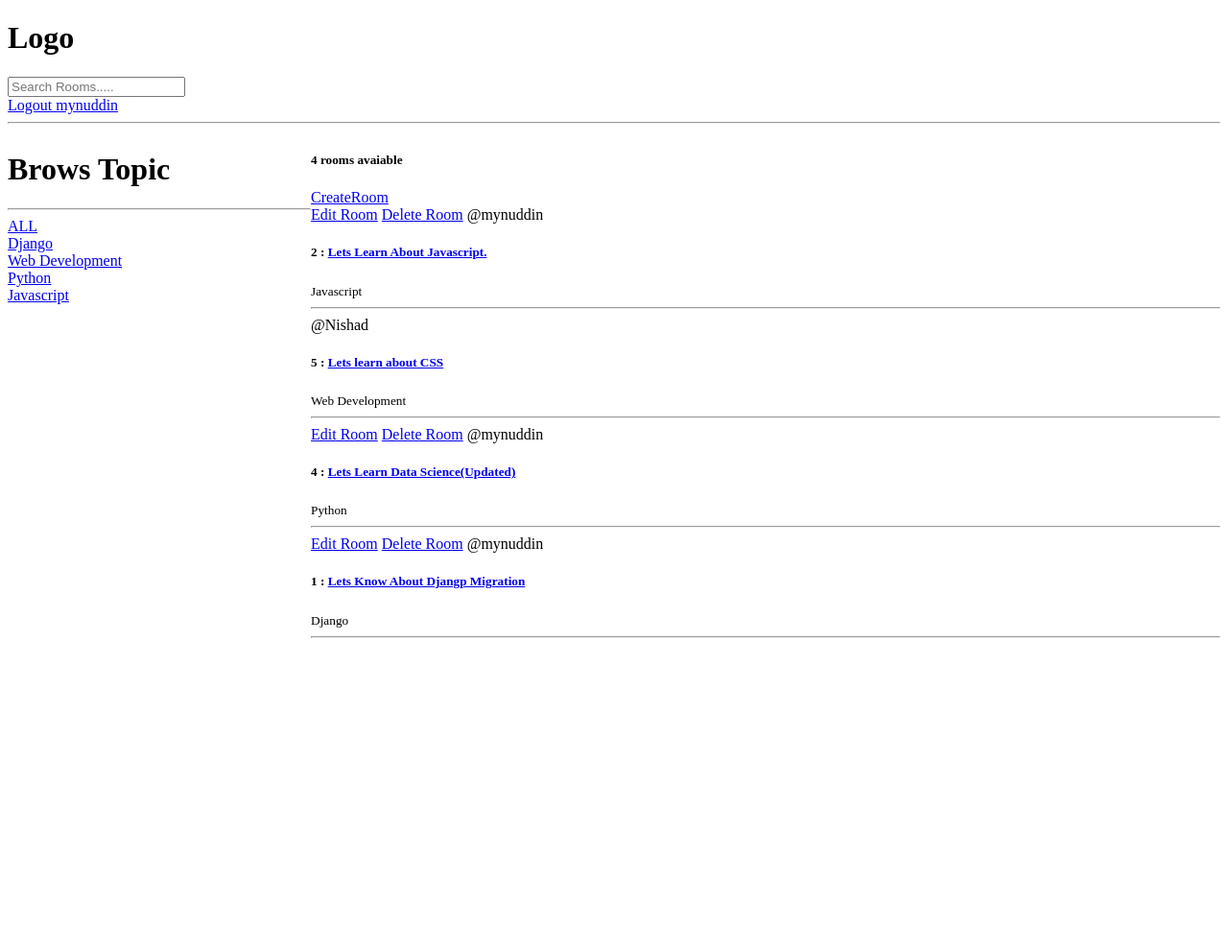
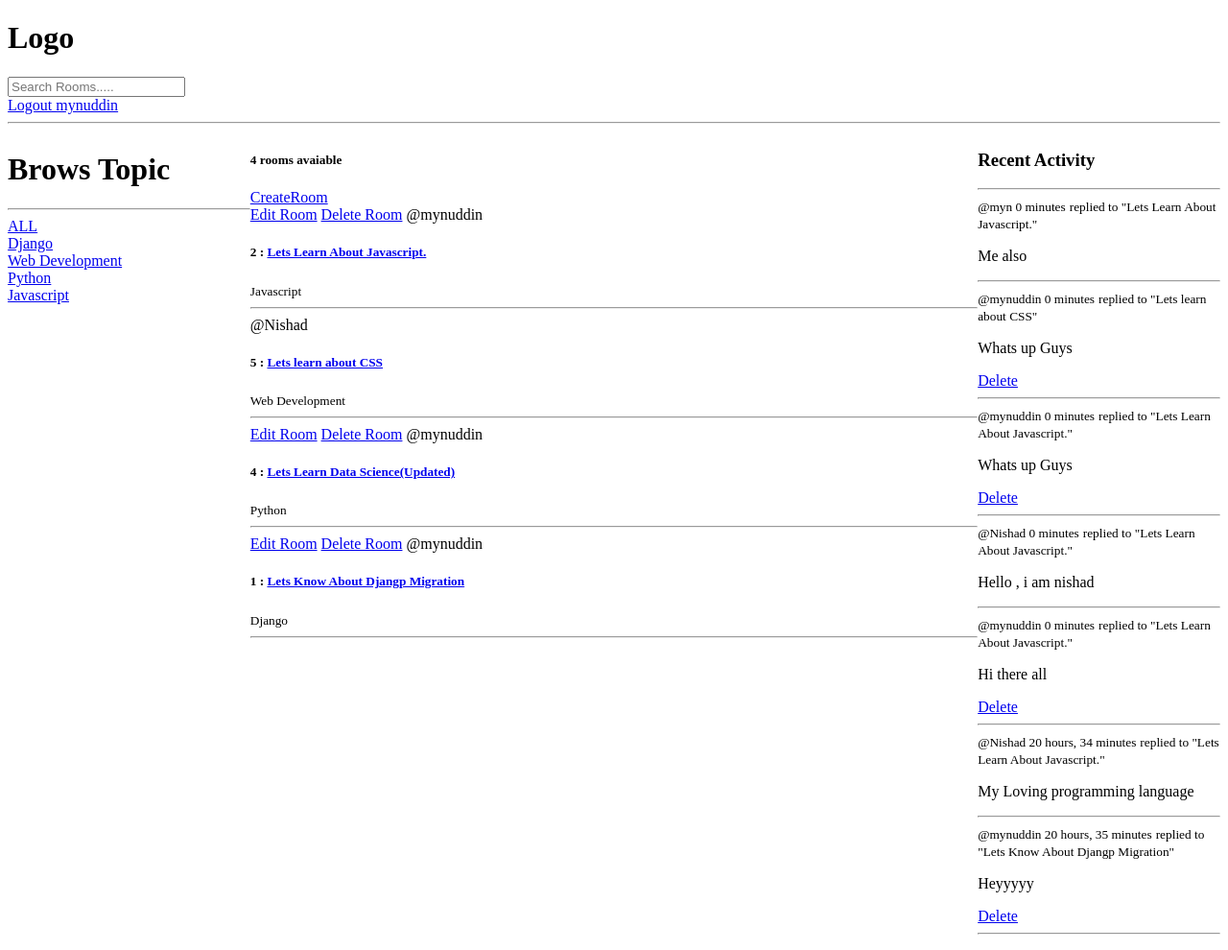
Before and after one commit to Mynuddin-dev/Learn-Django, a Django app: page / in a window 1280 px wide. Shown: the whole page at 96% size. Before the commit the page ends 665 px from the top, so only its background shows below. Run offline with Django 5.2, Linux system fonts and the light colour scheme; a user stored in the database is signed in; data comes from the database, SQL or seed files in the repository; both versions use the stored data as it was after the commit.

Commit message:
Add recent Activity and Rearrange the codeof home

```diff
--- /dev/null
+++ b/StudyHub/Base/Templates/Base/activity_component.html
@@ -0,0 +1,13 @@
+<h3>Recent Activity</h3>
+<hr />
+{% for message in room_messages %}
+<div>
+	<small>@{{message.user}} {{message.created|timesince}}</small>
+	<small>replied to "{{message.room}}"</small>
+	<p>{{message}}</p>
+	{% if request.user == message.user %}
+	<a href="{% url 'delete-message' message.id %}">Delete</a>
+	{% endif %}
+	<hr />
+</div>
+{% endfor %}
--- /dev/null
+++ b/StudyHub/Base/Templates/Base/feed_component.html
@@ -0,0 +1,20 @@
+{% for ROOM in ROOMS %}
+<div>
+	<!-- <h5>{{ ROOM.id }} : <a href="/rooms/{{ROOM.id}}">{{ ROOM.name }}</a></h5> -->
+
+	{% if request.user == ROOM.host %}
+
+	<a href="{% url 'update-room' ROOM.id %}"> Edit Room</a>
+	<a href="{% url 'delete-room' ROOM.id %}"> Delete Room</a>
+
+	{% endif %}
+
+	<span>@{{ROOM.host.username}}</span>
+	<h5>
+		{{ ROOM.id }} : <a href="{% url 'rooms' ROOM.id %}">{{ ROOM.name }}</a>
+	</h5>
+	<small>{{ROOM.topic.name}}</small>
+	<hr />
+</div>
+
+{% endfor %}
--- a/StudyHub/Base/Templates/Base/home.html
+++ b/StudyHub/Base/Templates/Base/home.html
@@ -2,47 +2,21 @@
 <style>
 	.home-container {
 		display: grid;
-		grid-template-columns: 1fr 3fr;
+		grid-template-columns: 1fr 3fr 1fr;
 	}
 </style>
 <div class="home-container">
 	<div>
-		<h1>Brows Topic</h1>
-		<hr />
-		<div>
-			<a href="{% url 'home' %}">ALL</a>
-		</div>
-		{% for topic in topics %}
-
-		<div>
-			<a href="{% url 'home' %}?q={{topic.name}}">{{topic.name}}</a>
-		</div>
-		{% endfor %}
+		{% include 'Base/topic_component.html' %}
 	</div>
 	<div>
 		<h5>{{ room_count}} rooms avaiable</h5>
 		<a href="{% url 'create-room' %}">CreateRoom</a>
 
-		{% for ROOM in ROOMS %}
-		<div>
-			<!-- <h5>{{ ROOM.id }} : <a href="/rooms/{{ROOM.id}}">{{ ROOM.name }}</a></h5> -->
-
-			{% if request.user == ROOM.host %}
-
-			<a href="{% url 'update-room' ROOM.id %}"> Edit Room</a>
-			<a href="{% url 'delete-room' ROOM.id %}"> Delete Room</a>
-
-			{% endif %}
-
-			<span>@{{ROOM.host.username}}</span>
-			<h5>
-				{{ ROOM.id }} : <a href="{% url 'rooms' ROOM.id %}">{{ ROOM.name }}</a>
-			</h5>
-			<small>{{ROOM.topic.name}}</small>
-			<hr />
-		</div>
-
-		{% endfor %}
+		{% include 'Base/feed_component.html' %}
+	</div>
+	<div>
+		{% include 'Base/activity_component.html' %}
 	</div>
 </div>
 
--- /dev/null
+++ b/StudyHub/Base/Templates/Base/topic_component.html
@@ -0,0 +1,11 @@
+<h1>Brows Topic</h1>
+<hr />
+<div>
+	<a href="{% url 'home' %}">ALL</a>
+</div>
+{% for topic in topics %}
+
+<div>
+	<a href="{% url 'home' %}?q={{topic.name}}">{{topic.name}}</a>
+</div>
+{% endfor %}
--- a/StudyHub/Base/models.py
+++ b/StudyHub/Base/models.py
@@ -45,6 +45,8 @@ class Message(models.Model):
 
     # created time(when the room is created)
     created = models.DateTimeField(auto_now_add=True)
+    class Meta:
+            ordering = ['-updated' , '-created']
 
     def __str__(self):
         return self.body_value[0:50]
--- a/StudyHub/Base/views.py
+++ b/StudyHub/Base/views.py
@@ -72,19 +72,20 @@ def home(request):
         Q(description__icontains=q)
 
         )
-
     topics = Topic.objects.all()
     # print(topics)
 
     room_count = ROOMS.count()
-    context = {'ROOMS': ROOMS , 'topics': topics , 'room_count': room_count}
+    room_messages = Message.objects.filter(Q(room__topic__name__icontains=q) | Q(room__name__icontains=q) | Q(user__username__icontains=q))
+
+    context = {'ROOMS': ROOMS , 'topics': topics , 'room_count': room_count , 'room_messages': room_messages}
 
     return render(request, 'Base/home.html' , context)
 
 def rooms(request , pk):
 
     ROOM = Room.objects.get(id=pk)
-    Room_Messages = ROOM.message_set.all().order_by('-created') # Many to one
+    Room_Messages = ROOM.message_set.all() # Many to one
     participants = ROOM.participants.all() # Many to Many
     if request.method == 'POST':
         message = Message.objects.create(
```
Also changed, not shown: StudyHub/db.sqlite3.
